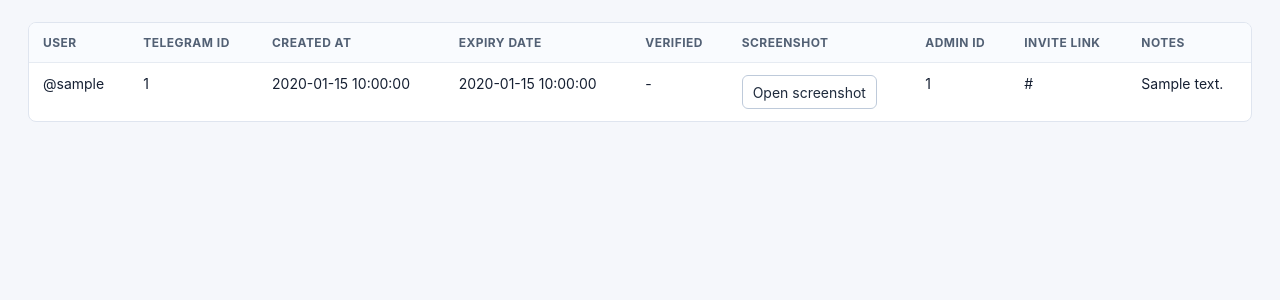
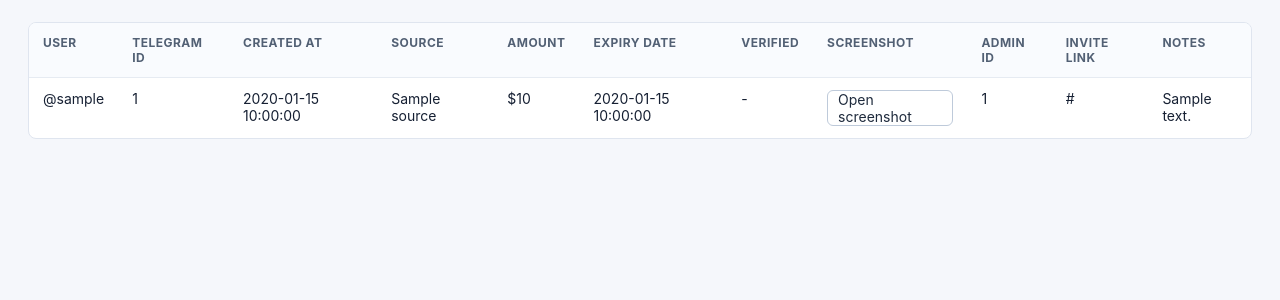
Before and after one commit to valysalesu-cell/subscripcion-bot, a Python web app: template templates/payment_history.html in a window 1280 px wide. Shown: the part 110-410 px from the top of the page. Run offline with Jinja, Linux system fonts and the light colour scheme; the template is opened without the code that fills it: most values are stand-ins (such as "Sample title", 1, 10 or a date in 2020).

Commit message:
Update payment_history.html

```diff
--- a/templates/payment_history.html
+++ b/templates/payment_history.html
@@ -11,112 +11,26 @@
         background: #f5f7fb;
         color: #162033;
       }
-      body {
-        margin: 0;
-      }
-      header,
-      main {
-        padding: 22px 28px;
-      }
-      header {
-        background: #ffffff;
-        border-bottom: 1px solid #dfe5ef;
-      }
-      h1 {
-        margin: 0 0 8px;
-        font-size: 24px;
-      }
-      a {
-        color: #1d3f87;
-      }
-      .table-wrap {
-        overflow-x: auto;
-        background: #ffffff;
-        border: 1px solid #dfe5ef;
-        border-radius: 8px;
-      }
-      table {
-        width: 100%;
-        border-collapse: collapse;
-        min-width: 840px;
-      }
-      th,
-      td {
-        padding: 12px 14px;
-        border-bottom: 1px solid #e6ebf2;
-        text-align: left;
-        vertical-align: top;
-        font-size: 14px;
-      }
-      th {
-        background: #f9fbfe;
-        color: #526074;
-        font-size: 12px;
-        text-transform: uppercase;
-        letter-spacing: 0.04em;
-      }
-      tr:last-child td {
-        border-bottom: 0;
-      }
-      .empty {
-        padding: 24px;
-        color: #526074;
-      }
-      .link-cell {
-        max-width: 360px;
-        overflow-wrap: anywhere;
-      }
-      .back {
-        display: inline-flex;
-        margin-top: 8px;
-      }
-      .toolbar {
-        display: flex;
-        gap: 10px;
-        align-items: center;
-        flex-wrap: wrap;
-        margin-bottom: 16px;
-      }
-      .toolbar input {
-        min-height: 34px;
-        border: 1px solid #becada;
-        border-radius: 6px;
-        padding: 0 10px;
-        font: inherit;
-        font-size: 14px;
-        width: min(360px, 100%);
-      }
-      .button,
-      .badge {
-        display: inline-flex;
-        align-items: center;
-        min-height: 32px;
-        border-radius: 6px;
-        border: 1px solid #becada;
-        background: #ffffff;
-        color: #1f2b3d;
-        padding: 0 10px;
-        text-decoration: none;
-        font: inherit;
-        font-size: 14px;
-      }
-      .badge {
-        min-height: 24px;
-        border-color: #abd8c5;
-        background: #e8f5f0;
-        color: #0f513f;
-        font-size: 12px;
-        font-weight: 700;
-      }
-      .receipt-thumb {
-        display: block;
-        width: 92px;
-        height: 92px;
-        object-fit: cover;
-        border: 1px solid #dfe5ef;
-        border-radius: 6px;
-        margin-bottom: 8px;
-      }
+      body { margin: 0; }
+      header, main { padding: 22px 28px; }
+      header { background: #ffffff; border-bottom: 1px solid #dfe5ef; }
+      h1 { margin: 0 0 8px; font-size: 24px; }
+      a { color: #1d3f87; }
+      .table-wrap { overflow-x: auto; background: #ffffff; border: 1px solid #dfe5ef; border-radius: 8px; }
+      table { width: 100%; border-collapse: collapse; min-width: 1040px; }
+      th, td { padding: 12px 14px; border-bottom: 1px solid #e6ebf2; text-align: left; vertical-align: top; font-size: 14px; }
+      th { background: #f9fbfe; color: #526074; font-size: 12px; text-transform: uppercase; letter-spacing: 0.04em; }
+      tr:last-child td { border-bottom: 0; }
+      .empty { padding: 24px; color: #526074; }
+      .link-cell { max-width: 360px; overflow-wrap: anywhere; }
+      .back { display: inline-flex; margin-top: 8px; }
+      .toolbar { display: flex; gap: 10px; align-items: center; flex-wrap: wrap; margin-bottom: 16px; }
+      .toolbar input { min-height: 34px; border: 1px solid #becada; border-radius: 6px; padding: 0 10px; font: inherit; font-size: 14px; width: min(360px, 100%); }
+      .button, .badge { display: inline-flex; align-items: center; min-height: 32px; border-radius: 6px; border: 1px solid #becada; background: #ffffff; color: #1f2b3d; padding: 0 10px; text-decoration: none; font: inherit; font-size: 14px; }
+      .badge { min-height: 24px; border-color: #abd8c5; background: #e8f5f0; color: #0f513f; font-size: 12px; font-weight: 700; }
+      .summary-card { display: flex; gap: 10px; flex-wrap: wrap; margin-bottom: 16px; padding: 12px; background: #ffffff; border: 1px solid #dfe5ef; border-radius: 8px; }
+      .summary-card .badge { min-height: 30px; }
+      .receipt-thumb { display: block; width: 92px; height: 92px; object-fit: cover; border: 1px solid #dfe5ef; border-radius: 6px; margin-bottom: 8px; }
     </style>
   </head>
   <body>
@@ -135,7 +49,14 @@
           <input name="search" value="{{ search }}" placeholder="Search telegram_id or username" autocomplete="off">
           <button class="button" type="submit">Search</button>
           <a class="button" href="/dashboard/payments">Clear</a>
+          <a class="button" href="/dashboard/payments/export.csv?search={{ search }}">Descargar Excel / CSV</a>
         </form>
+        <div class="summary-card">
+          <span class="badge">Source: {{ summary.source }}</span>
+          <span class="badge">Monto default: ${{ summary.amount }}</span>
+          <span class="badge">Pagos aprobados: {{ summary.total_payments }}</span>
+          <span class="badge">Total corte: ${{ summary.total_amount }}</span>
+        </div>
       {% endif %}
       <div class="table-wrap">
         {% if history %}
@@ -145,6 +66,8 @@
                 <th>User</th>
                 <th>Telegram ID</th>
                 <th>Created At</th>
+                <th>Source</th>
+                <th>Amount</th>
                 <th>Expiry Date</th>
                 <th>Verified</th>
                 <th>Screenshot</th>
@@ -159,6 +82,8 @@
                   <td>{% if record.username %}@{{ record.username }}{% else %}{{ record.first_name or "-" }}{% endif %}</td>
                   <td>{{ record.telegram_id }}</td>
                   <td>{{ record.created_at_display or "-" }}</td>
+                  <td>{{ record.source or "bot" }}</td>
+                  <td>${{ record.amount or 299 }}</td>
                   <td>{{ record.expiry_date or "-" }}</td>
                   <td>{% if record.verified %}<span class="badge">Verified</span>{% else %}-{% endif %}</td>
                   <td>
```
